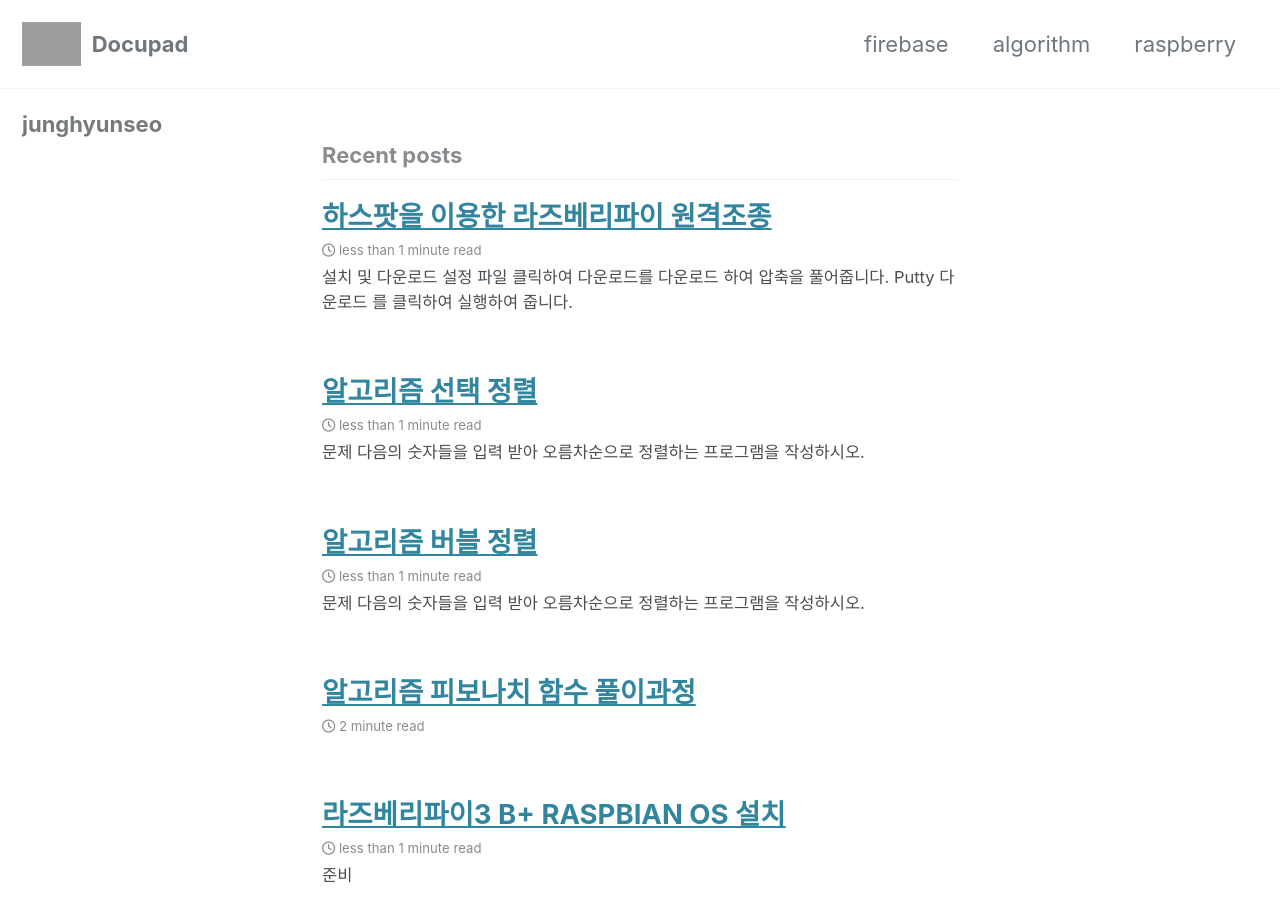
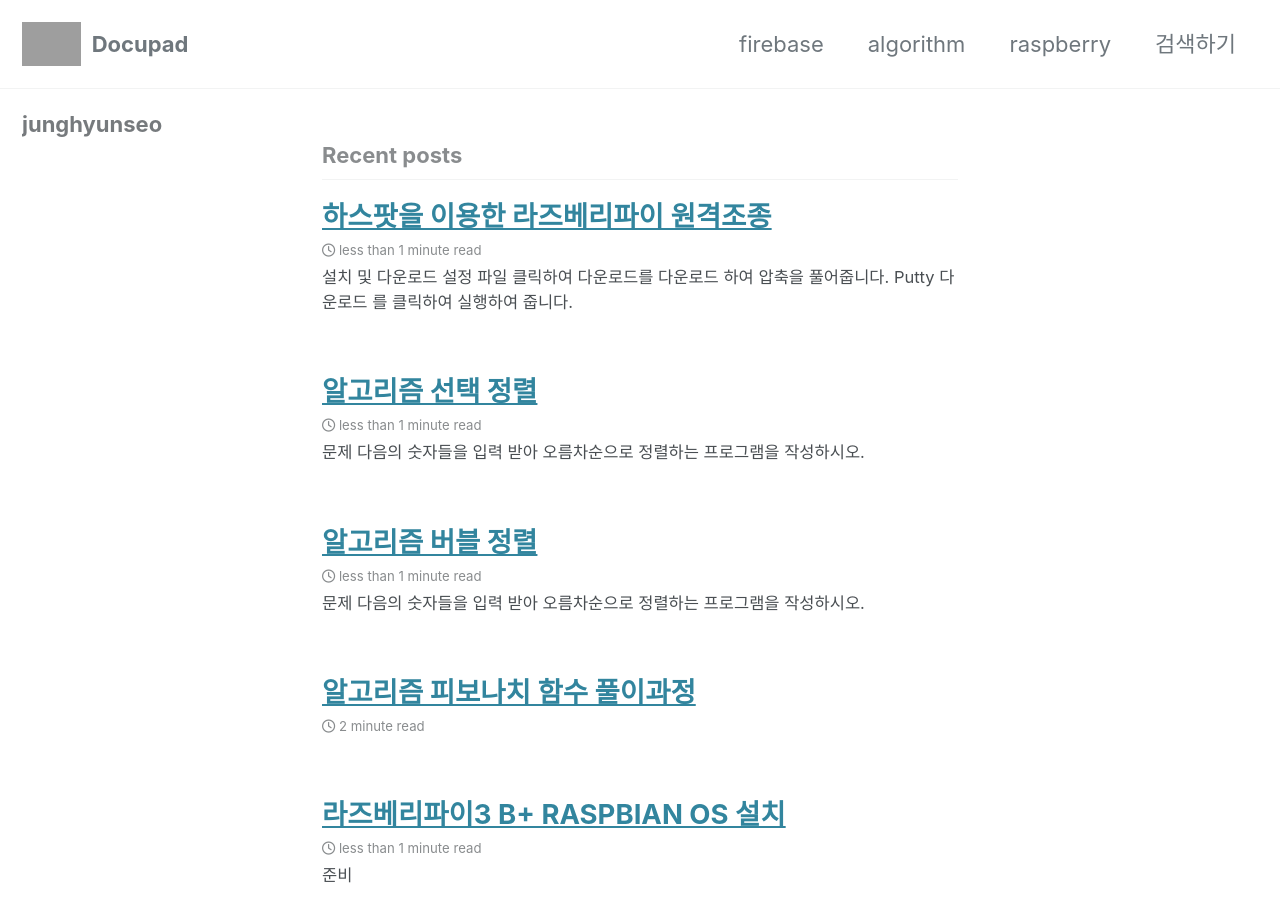
Before and after one commit to junghyunseo0105/docupad, a Jekyll site: the page built from index.html, in a window 1280 px wide and 900 px high. Built offline with Jekyll 4.4.1, drawn with Linux system fonts in a browser that asks for light colours; cached includes are drawn as plain includes; nearby versions of some CDN libraries; the list of posts is cut into pages by our own code; grey boxes are pictures that could not be loaded.

Commit message:
Update navigation.yml

```diff
--- a/_data/navigation.yml
+++ b/_data/navigation.yml
@@ -6,8 +6,8 @@ main:
     url: categories/algorithm
   - title: "raspberry"
     url: categories/raspberry
-  # - title: "Sample Collections"
-  #   url: /collection-archive/
+  - title: "검색하기"
+    url: /_posts/2019-08-19-search.md/
   # - title: "Sitemap"
   #   url: /sitemap/
 
```
